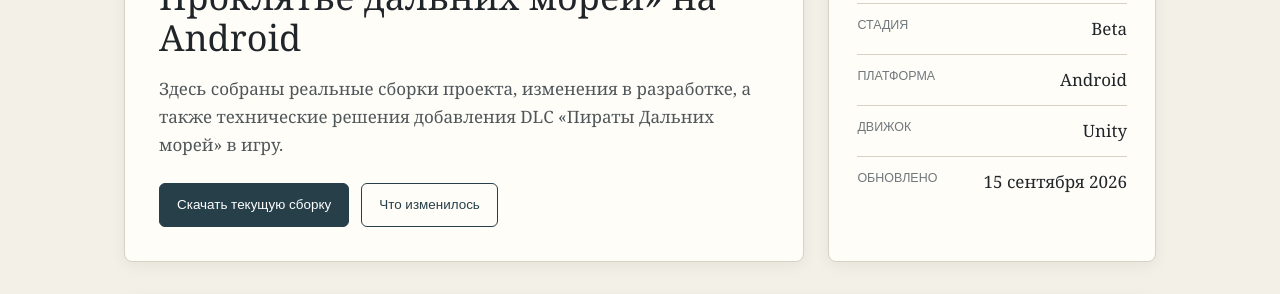
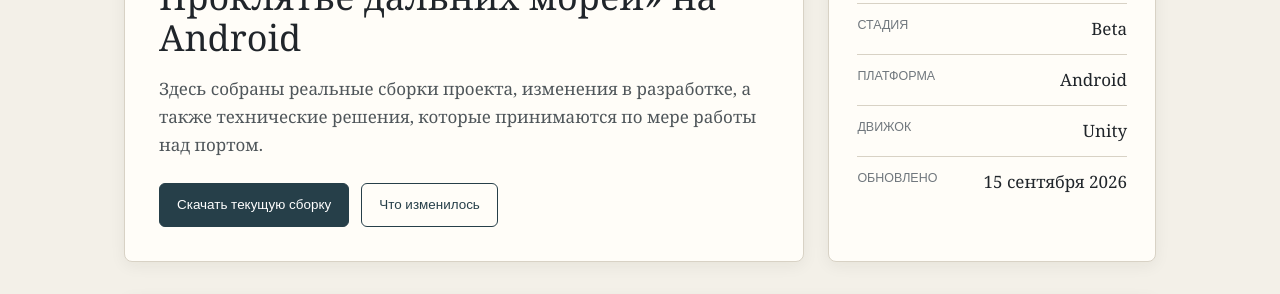
Before and after one commit to tislic/SeaDogsPort, a Jekyll site: the page built from index.html, in a window 1280 px wide and 900 px high. Shown: the part 373-667 px from the top of the window. Built offline with Jekyll 4.4.1, drawn with Linux system fonts in a browser that asks for light colours; the list of posts is cut into pages by our own code.

Commit message:
Уточнить описание проекта на главной

```diff
--- a/_config.yml
+++ b/_config.yml
@@ -19,7 +19,7 @@ hero:
   dev:
     kicker: "Проект сейчас"
     title: "Портирование «Корсаров: Проклятье дальних морей» на Android"
-    text: "Здесь собраны реальные сборки проекта, изменения в разработке, а также технические решения добавления DLC «Пираты Дальних морей» в игру."
+    text: "Здесь собраны реальные сборки проекта, изменения в разработке, а также технические решения, которые принимаются по мере работы над портом."
   beta:
     kicker: "Открытая бета"
     title: "Бета-версия порта — можно пробовать"
```
